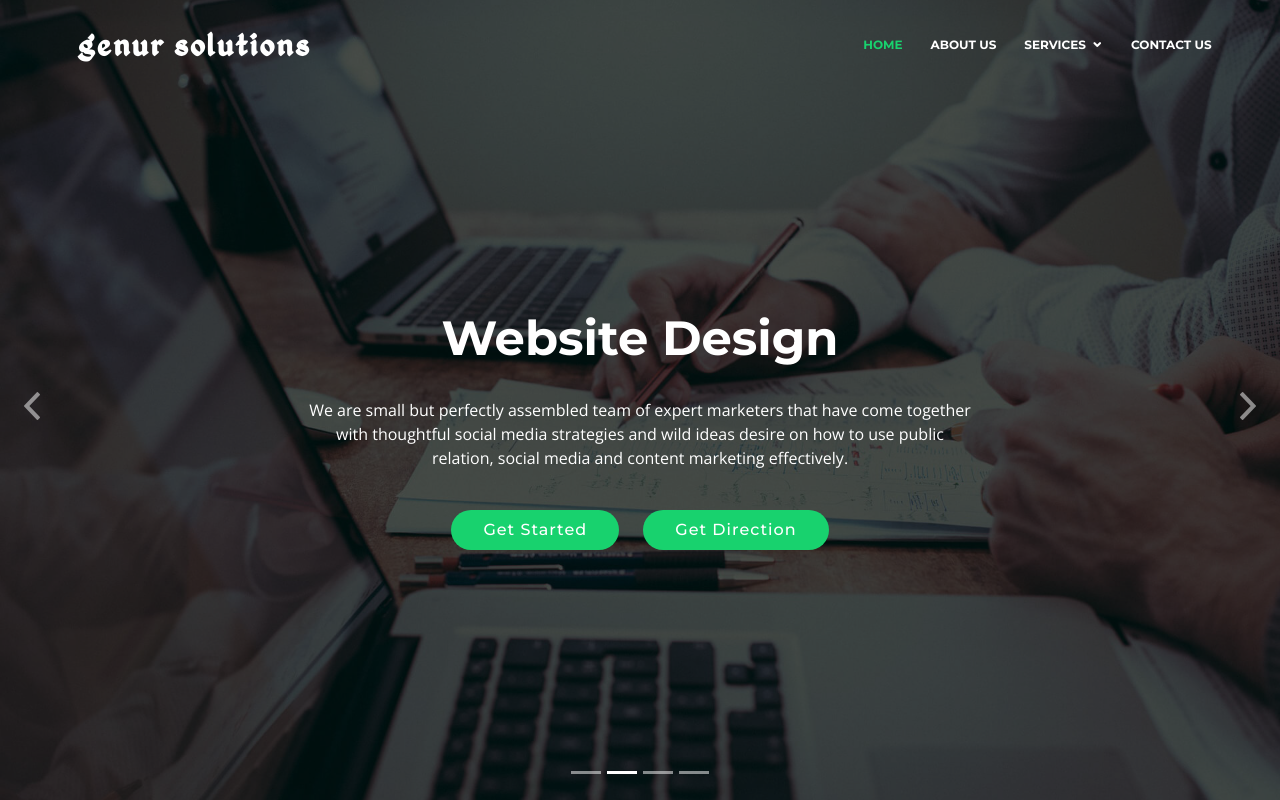
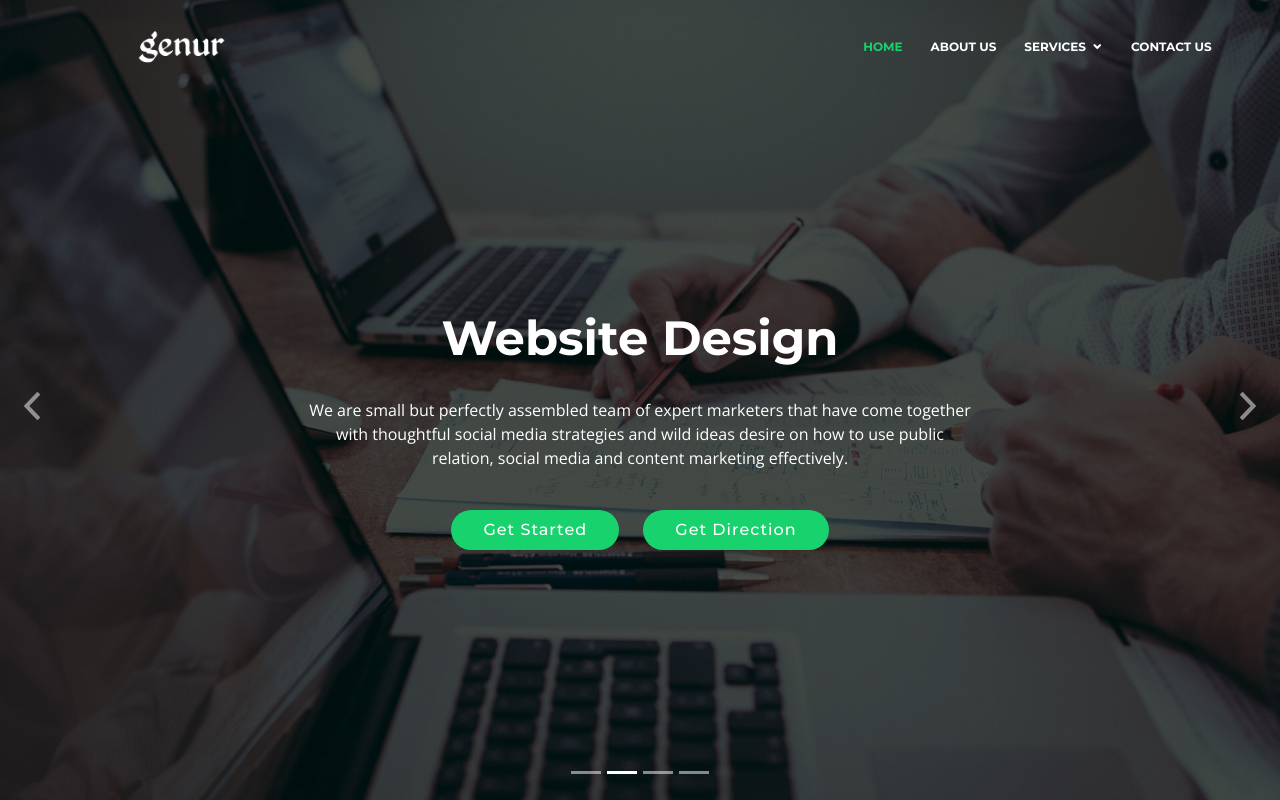
Before and after one commit to genursolutions/home, a plain HTML site: page index.html in a window 1280 px wide. Shown: the top 800 px of the page. Drawn offline with nearby package versions, Linux system fonts and the light colour scheme; files whose address does not match are found by name.

Commit message:
logo changed

```diff
--- a/assets/css/style.css
+++ b/assets/css/style.css
@@ -135,27 +135,30 @@ h1, h2, h3, h4, h5, h6 {
   padding: 18px 0;
 }
 
-h1 { text-transform: lowercase; }
+
 
 #header .logo {
-  font-size: 34px;
+  font-size: 35px;
   margin: 0;
   padding: 0;
   line-height: 1;
   /*font-family: "Montserrat", sans-serif; */
   font-family: 'kingthings_petrockregular';
-  font-weight: 700;
-  letter-spacing: 3px;
-  padding-left: 10px;
-
-}
+  font-weight: 900;
+  letter-spacing: 1px;
+  padding-left: 0px;
+
+
+}
+h1 { text-transform: lowercase; }
 
 #header .logo a {
   color: #fff;
 }
 
 #header .logo img {
-  max-height: 40px;
+  max-height: 42px;
+
 }
 
 @media (max-width: 992px) {
--- a/index.html
+++ b/index.html
@@ -32,11 +32,13 @@
 	<meta charset="UTF-8">
 	<!-- Site Title -->
     <title>Genur Solutions</title>
+    <meta property="og:image" content="assets/img/logo 180.png" /><meta property="og:image" content="assets/img/logo 180.png" />
+
+
 
    <!-- Mobile Specific Metas
    ================================================== -->
    <meta name="viewport" content="width=device-width, initial-scale=1, maximum-scale=1">
-   <meta property="og:image" content="assets/img/logo 180.png" />
 
   <!-- Favicons -->
   <link href="assets/img/logo 32.png" rel="icon">
@@ -69,9 +71,9 @@
 
       <div class="row justify-content-center">
         <div class="col-xl-11 d-flex align-items-center">
-          <h1 class="logo mr-auto"><a href="index.html">Genur Solutions</a></h1>
+         <!-- <h1 class="logo mr-auto"><a href="index.html">Genur Solutions</a></h1> -->
           <!-- Uncomment below if you prefer to use an image logo -->
-          <a href="index.html" class="logo mr-auto"><img src="assets/img/" alt="" class="img-fluid"></a>
+          <a href="index.html" class="logo mr-auto"><img src="assets/img/sitelogo.png" alt="" class="img-fluid"></a>
 
           <nav class="nav-menu d-none d-lg-block">
             <ul>
```
Also changed, not shown: assets/img/SITE LOGO.png (added), assets/img/sitelogo.png (added).
